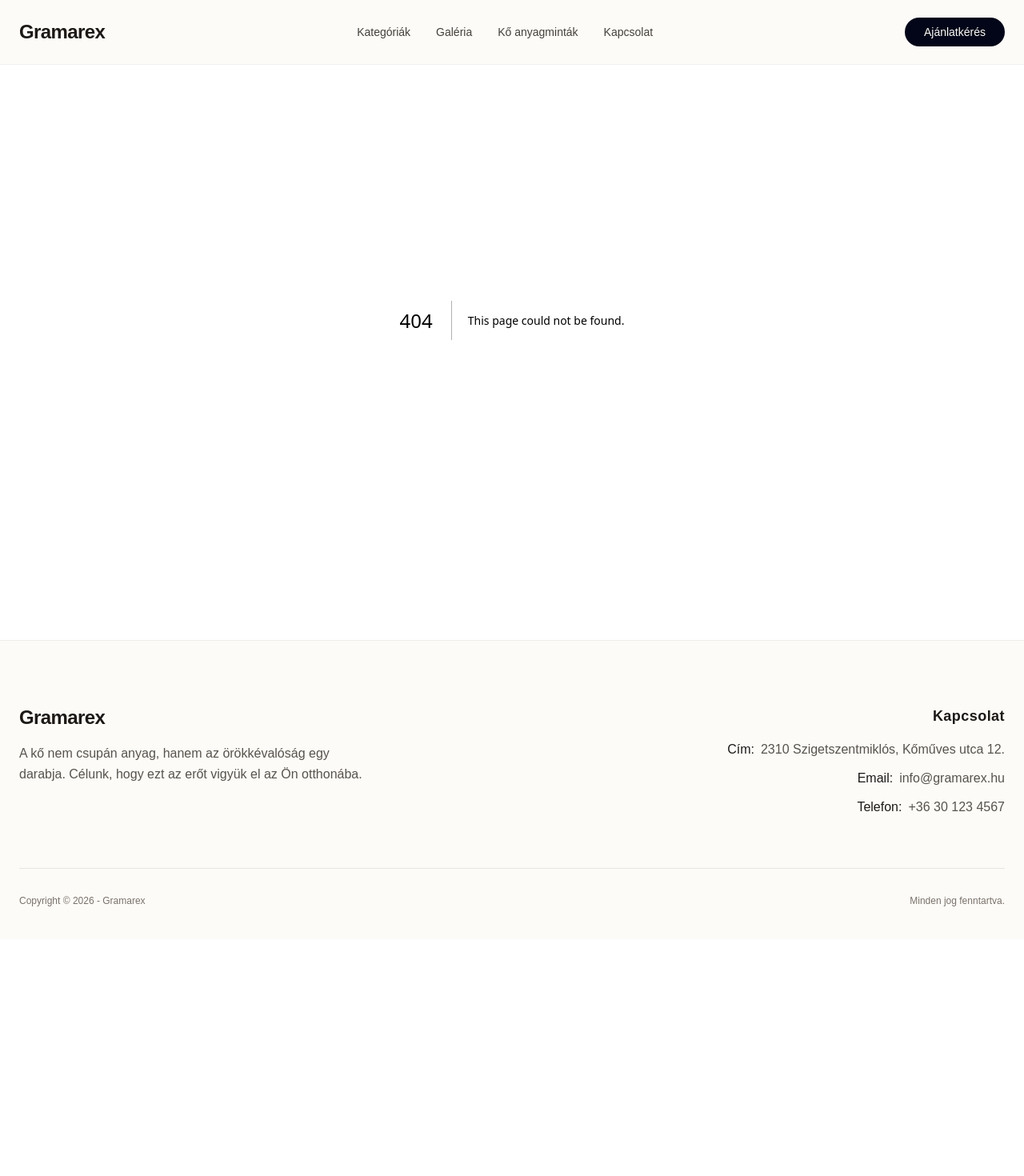
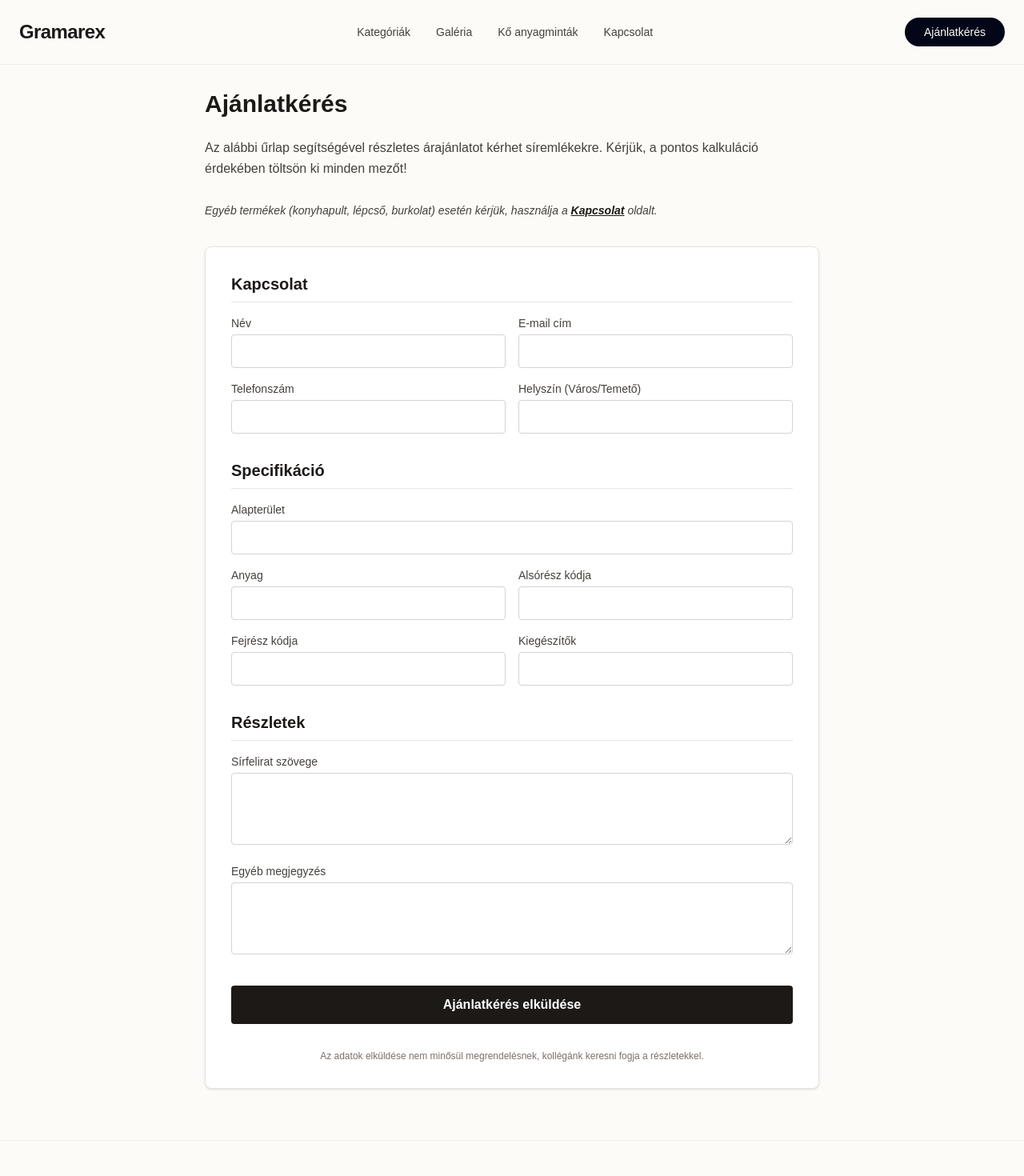
Before and after one commit to deaklevi/gramarex, a Next.js app in the folder gramarex/: page /ajanlatkeres in a window 1280 px wide. Before the commit this address had no page. Shown: the top 1470 px of the page at 80% size. Before the commit the page ends 1174 px from the top, so only its background shows below. Built offline with nearby package versions, Linux system fonts and the light colour scheme.

Commit message:
done ajanlatkeres page

```diff
--- /dev/null
+++ b/gramarex/src/app/ajanlatkeres/page.tsx
@@ -0,0 +1,81 @@
+import { Metadata } from 'next';
+
+export const metadata: Metadata = {
+  title: 'Ajánlatkérés | Gramarex',
+  description: 'Kérjen részletes árajánlatot síremlékeinkre az alábbi űrlap segítségével.',
+};
+
+export default function AjanlatkeresPage() {
+  return (
+    <main className="min-h-screen bg-[#FDFBF7] pt-28 pb-16 px-6">
+      <div className="max-w-3xl mx-auto">
+        <h1 className="text-3xl font-semibold mb-6 text-stone-900">Ajánlatkérés</h1>
+
+        <p className="text-stone-700 mb-8 leading-relaxed">
+          Az alábbi űrlap segítségével részletes árajánlatot kérhet síremlékekre. Kérjük, a pontos kalkuláció érdekében töltsön ki minden mezőt!
+          <br /><br />
+          <span className="text-sm italic">Egyéb termékek (konyhapult, lépcső, burkolat) esetén kérjük, használja a <a href="/kapcsolat" className="text-stone-900 underline font-semibold">Kapcsolat</a> oldalt.</span>
+        </p>
+
+        <form className="bg-white p-8 rounded-lg shadow-sm border border-stone-200 space-y-8">
+
+          {/* Elérhetőségek */}
+          <section>
+            <h2 className="text-xl font-semibold text-stone-900 mb-4 border-b border-stone-200 pb-2">Kapcsolat</h2>
+            <div className="grid grid-cols-1 md:grid-cols-2 gap-4">
+              {['Név', 'E-mail cím', 'Telefonszám', 'Helyszín (Város/Temető)'].map((field) => (
+                <div key={field}>
+                  <label className="block text-sm font-medium text-stone-700 mb-1">{field}</label>
+                  <input type="text" className="w-full p-2 border border-stone-300 rounded focus:ring-2 focus:ring-stone-400 outline-none" />
+                </div>
+              ))}
+            </div>
+          </section>
+
+          {/* Specifikáció */}
+          <section>
+            <h2 className="text-xl font-semibold text-stone-900 mb-4 border-b border-stone-200 pb-2">Specifikáció</h2>
+            <div className="space-y-4">
+              <div>
+                <label className="block text-sm font-medium text-stone-700 mb-1">Alapterület</label>
+                <input type="text" className="w-full p-2 border border-stone-300 rounded focus:ring-2 focus:ring-stone-400 outline-none" />
+              </div>
+
+              <div className="grid grid-cols-1 md:grid-cols-2 gap-4">
+                {['Anyag', 'Alsórész kódja', 'Fejrész kódja', 'Kiegészítők'].map((field) => (
+                  <div key={field}>
+                    <label className="block text-sm font-medium text-stone-700 mb-1">{field}</label>
+                    <input type="text" className="w-full p-2 border border-stone-300 rounded focus:ring-2 focus:ring-stone-400 outline-none" />
+                  </div>
+                ))}
+              </div>
+            </div>
+          </section>
+
+          {/* Részletek */}
+          <section>
+            <h2 className="text-xl font-semibold text-stone-900 mb-4 border-b border-stone-200 pb-2">Részletek</h2>
+            <div className="space-y-4">
+              <div>
+                <label className="block text-sm font-medium text-stone-700 mb-1">Sírfelirat szövege</label>
+                <textarea rows={3} className="w-full p-2 border border-stone-300 rounded focus:ring-2 focus:ring-stone-400 outline-none"></textarea>
+              </div>
+              <div>
+                <label className="block text-sm font-medium text-stone-700 mb-1">Egyéb megjegyzés</label>
+                <textarea rows={3} className="w-full p-2 border border-stone-300 rounded focus:ring-2 focus:ring-stone-400 outline-none"></textarea>
+              </div>
+            </div>
+          </section>
+
+          <button className="w-full bg-stone-900 text-white py-3 rounded font-semibold hover:bg-stone-800 transition">
+            Ajánlatkérés elküldése
+          </button>
+
+          <p className="text-xs text-stone-500 text-center">
+            Az adatok elküldése nem minősül megrendelésnek, kollégánk keresni fogja a részletekkel.
+          </p>
+        </form>
+      </div>
+    </main>
+  );
+}
--- a/gramarex/src/components/StoneCard.tsx
+++ b/gramarex/src/components/StoneCard.tsx
@@ -25,7 +25,7 @@ export default function StoneCard({ group }: StoneCardProps) {
   const [selectedItem, setSelectedItem] = useState<StoneItem | null>(null);
   const [currentIndex, setCurrentIndex] = useState<number>(0);
 
-  const baseUrl = process.env.NEXT_PUBLIC_APP_URL || 'https://palasti-laravel.saastemp.top';
+  const baseUrl = process.env.NEXT_PUBLIC_APP_URL || 'https://palasti-backend2.saavatar.top';
 
   useEffect(() => {
     const fetchStones = async () => {
```
